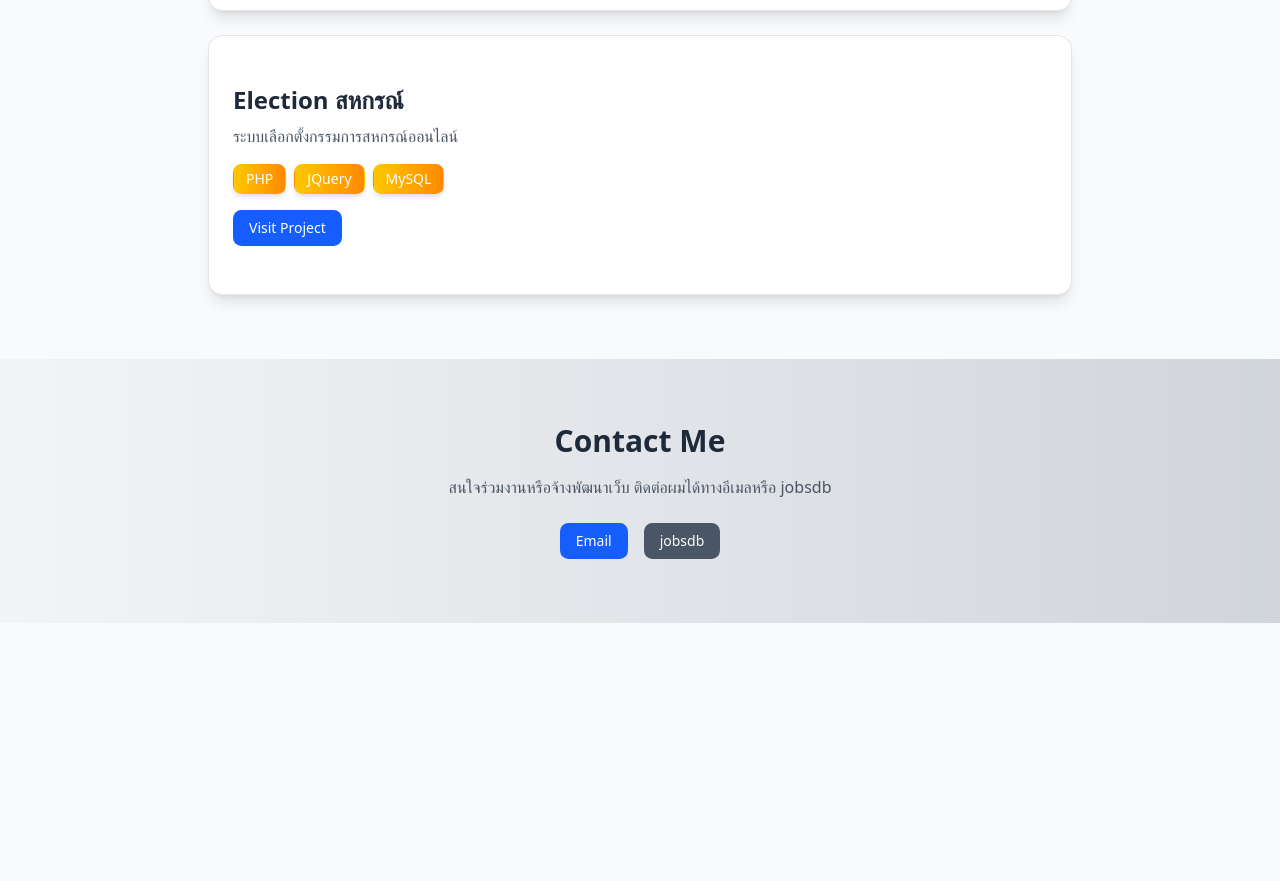
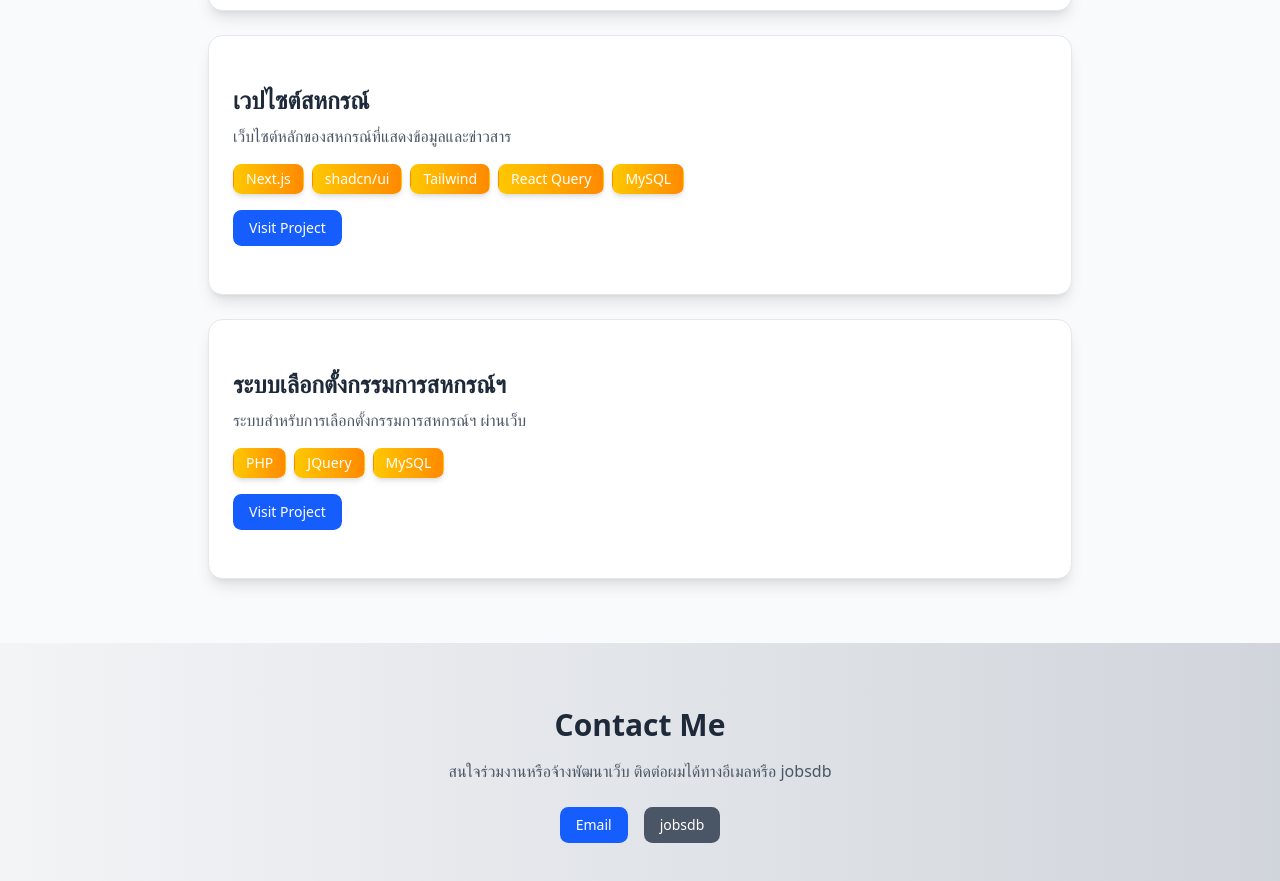
Before and after one commit to notcis/portfolio, a Next.js app: page / in a window 1280 px wide. Shown: the part 1597-2478 px from the top of the page. Before the commit the page ends 2220 px from the top, so only its background shows below. Built offline with nearby package versions, Linux system fonts and the light colour scheme.

Commit message:
Update project details for election system and main website in page.tsx

```diff
--- a/src/app/page.tsx
+++ b/src/app/page.tsx
@@ -23,8 +23,14 @@ const projects = [
     url: "https://lin.ee/Gbv2lml",
   },
   {
-    title: "Election สหกรณ์",
-    description: "ระบบเลือกตั้งกรรมการสหกรณ์ออนไลน์",
+    title: "เวปไซต์สหกรณ์",
+    description: "เว็บไซต์หลักของสหกรณ์ที่แสดงข้อมูลและข่าวสาร",
+    tech: ["Next.js", "shadcn/ui", "Tailwind", "React Query", "MySQL"],
+    url: "https://line.coopmsds.com/",
+  },
+  {
+    title: "ระบบเลือกตั้งกรรมการสหกรณ์ฯ",
+    description: "ระบบสำหรับการเลือกตั้งกรรมการสหกรณ์ฯ ผ่านเว็บ",
     tech: ["PHP", "JQuery", "MySQL"],
     url: "https://election.coopmsds.com/",
   },
```
